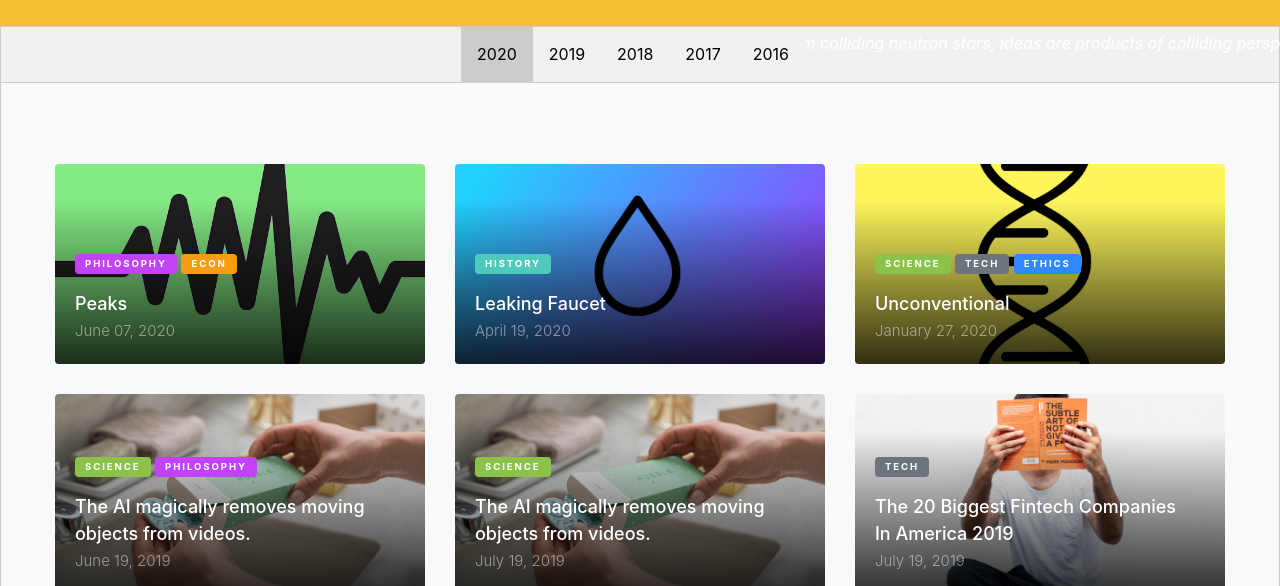
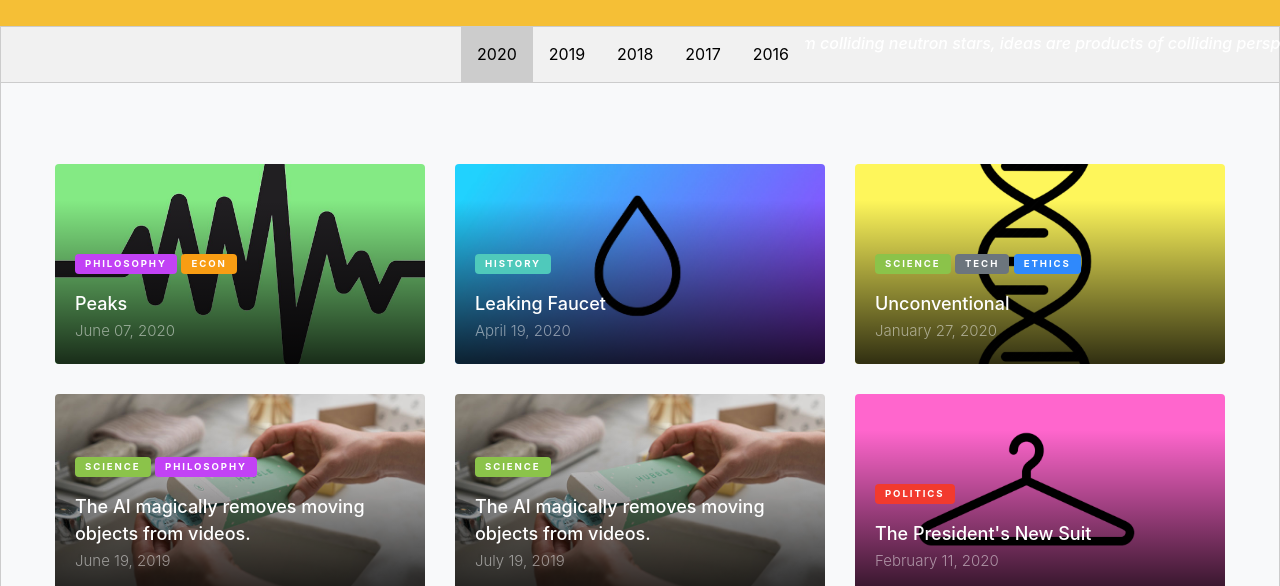
Before and after one commit to rvignav/Short-Stories, a plain HTML site: page index.html in a window 1280 px wide. Shown: the part 214-800 px from the top of the page. Drawn offline with nearby package versions, Linux system fonts and the light colour scheme; a web font is replaced by a local one.

Commit message:
Add story

```diff
--- a/index.html
+++ b/index.html
@@ -367,14 +367,14 @@ function fauxClick(x, y) {
           <a
             href="single.html"
             class="h-entry v-height gradient"
-            style="background-image: url('images/img_4.jpg');"
+            style="background-image: url('images/suit.png');"
           >
             <div class="text">
-              <span class="post-category text-white bg-secondary mb-3"
-                    >Tech</span
+              <span class="post-category text-white bg-danger mb-3"
+                    >Politics</span
                   >
-              <h2>The 20 Biggest Fintech Companies In America 2019</h2>
-              <span class="date">July 19, 2019</span>
+              <h2>The President's New Suit</h2>
+              <span class="date">February 11, 2020</span>
             </div>
           </a>
         </div>
```
Also changed, not shown: faucet.html (+1 -1 lines), images/suit.png (added).
